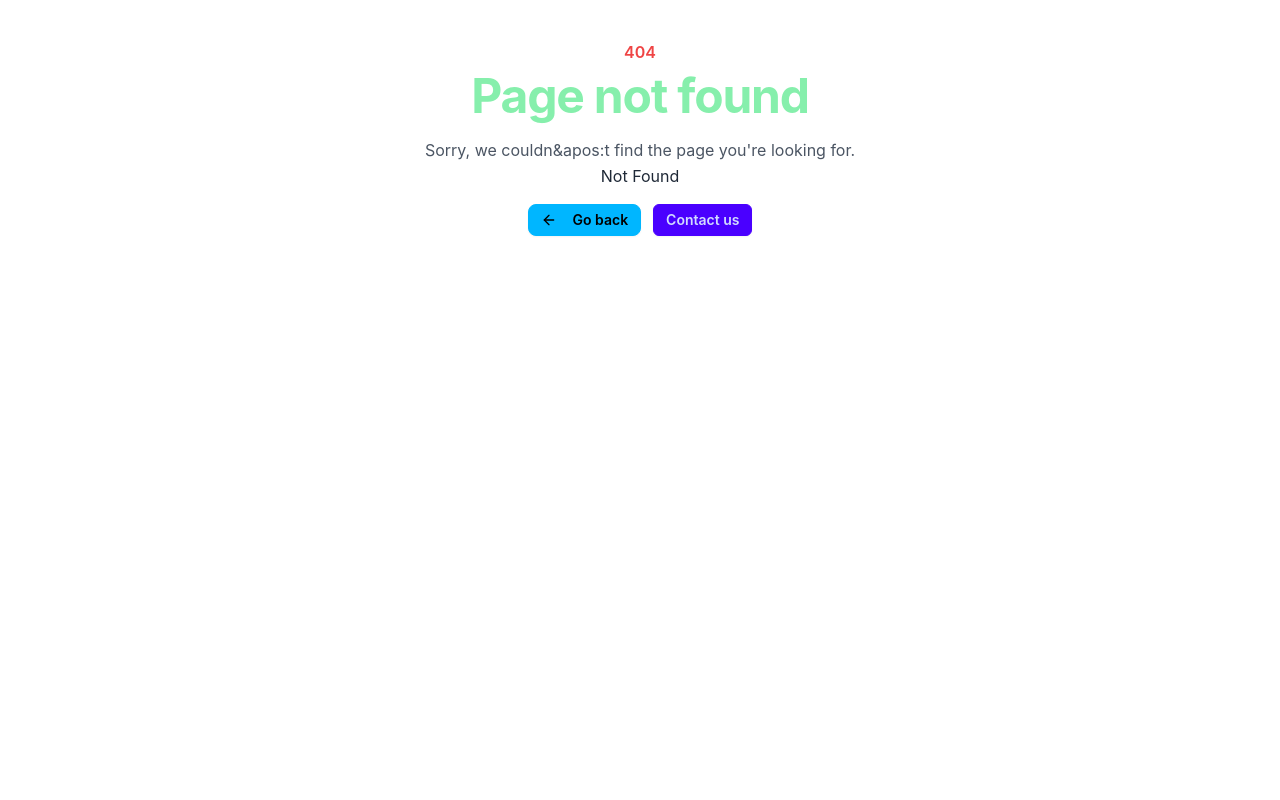
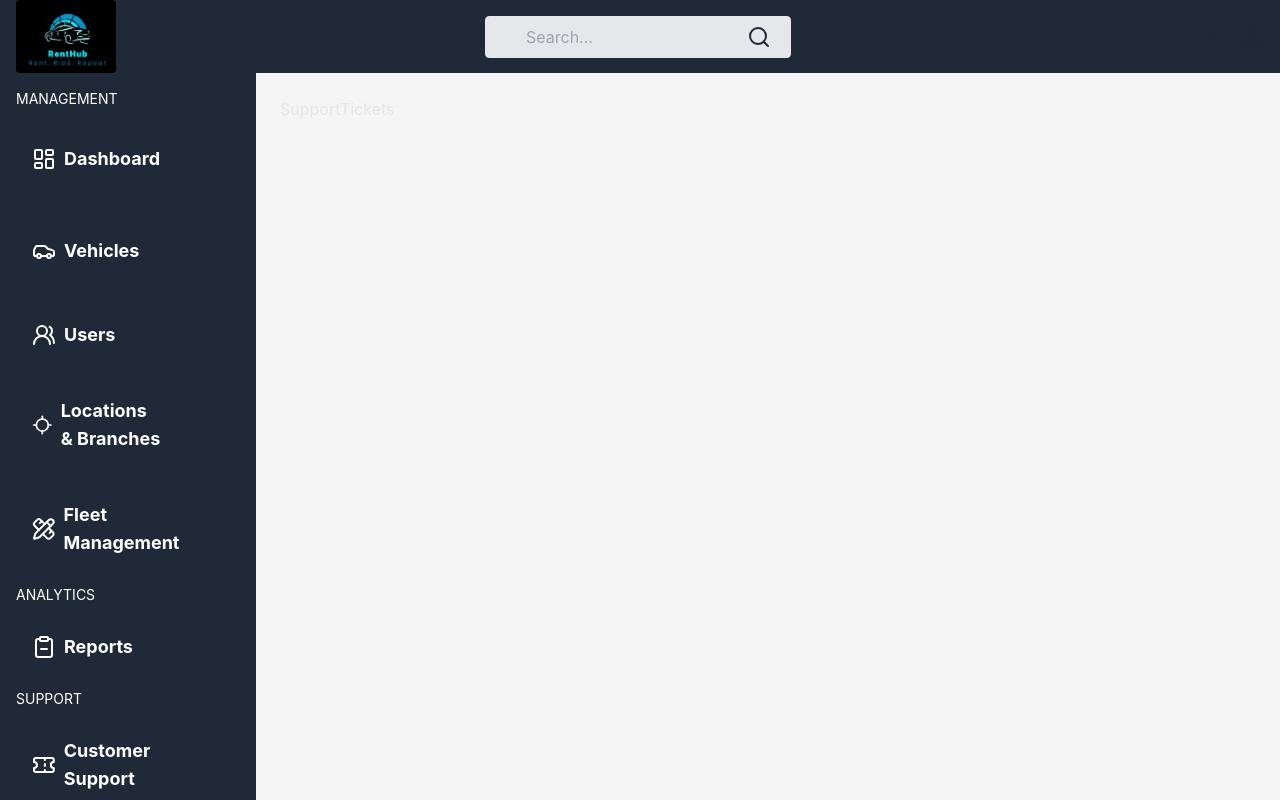
Before and after one commit to Freshia-Njoki/VRMS-client, a React (Vite) app: page /admin-dashboard in a window 1280 px wide. Before the commit this address had no page. Shown: the top 800 px of the page. Built offline with nearby package versions, Linux system fonts and the light colour scheme.

Commit message:
admin dashboard set up

```diff
--- a/src/components/adminDashboard/AdminDashboard.tsx
+++ /dev/null
@@ -1,17 +0,0 @@
-import React from 'react';
-
-const AdminDashboard: React.FC = () => {
-  return (
-    <div className="p-4">
-      <h1 className="text-3xl font-bold mb-4">Admin Dashboard</h1>
-      <div className="grid grid-cols-1 sm:grid-cols-2 lg:grid-cols-4 gap-4">
-        <div className="bg-white shadow rounded p-4">Total Bookings: 120</div>
-        <div className="bg-white shadow rounded p-4">Revenue: $5400</div>
-        <div className="bg-white shadow rounded p-4">New Users: 15</div>
-        <div className="bg-white shadow rounded p-4">Vehicles Available: 30</div>
-      </div>
-    </div>
-  );
-};
-
-export default AdminDashboard;
--- /dev/null
+++ b/src/components/adminDashboard/AdminNavbar.tsx
@@ -0,0 +1,30 @@
+import logo from '../../assets/logo.png'
+import { Bell, CircleUser, Mail, Search } from "lucide-react"
+
+function AdminNavbar() {
+  return (
+    <nav className="bg-gray-800 px-4">
+    <div className="container mx-auto flex justify-between items-center">
+      <span>
+      <img src={logo} height={100} width={100} alt="" className="rounded" />
+      </span>
+      <div className="relative justify-items-end space-x-10 ">
+    <input
+      type="text"
+      className="pl-10 pr-4 py-2 border rounded w-full bg-gray-200"
+      placeholder="Search..."
+    />
+    <Search className="absolute right-5 top-1/2 transform -translate-y-1/2" />
+  </div>
+      <div className="flex space-x-4">
+        <Bell />
+        <Mail />
+        <CircleUser />
+
+      </div>
+    </div>
+  </nav>
+  )
+}
+
+export default AdminNavbar
--- /dev/null
+++ b/src/components/adminDashboard/CustomerSupport.tsx
@@ -0,0 +1,9 @@
+import React from 'react'
+
+function CustomerSupport() {
+  return (
+    <div>CustomerSupport</div>
+  )
+}
+
+export default CustomerSupport
--- /dev/null
+++ b/src/components/adminDashboard/Layout.tsx
@@ -0,0 +1,55 @@
+import { useState } from 'react';
+import Home from '../../pages/Home';
+import DashboardAdmin from './Dashboard.tsx';
+import ManageVehicles from './ManageVehicles.tsx';
+import ManageUsers from './ManageUsers.tsx';
+import LocationBranches from './LocationBranches.tsx';
+import FleetManagement from './FleetManagement.tsx';
+import Reports from './Reports.tsx';
+import CustomerSupport from './CustomerSupport.tsx';
+import Card from '../customerDashboard/Card.tsx';
+import SideNav from './Sidenav.tsx';
+
+function Layout() {
+  const [selectedNavItem, setSelectedNavItem] = useState('dashboard');
+
+  const handleNavItemClick = (item: string) => {
+    setSelectedNavItem(item);
+  };
+  const renderContent = () => {
+    switch (selectedNavItem) {
+      case 'vehicles':
+        return <ManageVehicles />;
+      case 'users':
+        return <ManageUsers />
+      case 'locationBranches':
+        return <LocationBranches />
+      case 'fleet-management':
+      return <FleetManagement />;
+      case 'reports':
+        return < Reports />;
+      case 'customer-support':
+        return <CustomerSupport />;
+      default:
+        return <DashboardAdmin />;
+    }
+  };
+  return (
+    <div className='flex min-h-screen bg-neutral-100 text-neutral-200'>
+      <div className='min-w-[15%] hidden md:block'>
+        <SideNav onSelect={handleNavItemClick} />
+      </div>
+      <div className='flex flex-col min-w-[80%]'>
+
+        <div className="h-fit">
+          <Card>
+            {renderContent()}
+          </Card>
+        </div>
+
+      </div>
+    </div>
+  )
+}
+
+export default Layout
--- /dev/null
+++ b/src/components/adminDashboard/Sidenav.tsx
@@ -0,0 +1,63 @@
+import { Ticket, Car, LayoutDashboard, UsersRound, Locate, PencilRuler, ClipboardMinus } from "lucide-react";
+
+
+function SideNav({onSelect}:any) {
+  const handleItemClick = (item:string) => {
+    onSelect(item);
+  };
+
+
+  return (
+    <ul className="menu bg-gray-800 min-w-full gap-2 text-base-content min-h-full text-white p-4">
+      <h3>MANAGEMENT</h3>
+      <li>
+        <div className="flex items-center gap-2">
+          <LayoutDashboard />
+          <span className="font-bold text-lg cursor-pointer py-5" onClick={() => handleItemClick('dashboard')}>Dashboard</span>
+        </div>
+      </li>
+      <li>
+        <div className="flex items-center gap-2">
+        <Car />
+          <span className="flex items-center gap-2 font-bold text-lg cursor-pointer  py-5" onClick={() => handleItemClick('vehicles')}>Vehicles</span>
+        </div>
+      </li>
+
+      <li>
+        <div className="flex gap-2 items-center cursor-pointer py-5">
+          <UsersRound />
+          <span className="font-bold text-lg"  onClick={() => handleItemClick('users')}>Users</span>
+        </div>
+      </li>
+
+      <li>
+        <div className="flex items-center gap-2 cursor-pointer font-bold py-5 text-lg"  onClick={() => handleItemClick('locationsBranches')}>
+        <Locate />
+        Locations & Branches
+        </div>
+      </li>
+      <li>
+        <div className="flex items-center py-5 gap-2">
+          <PencilRuler />
+          <span className="font-bold text-lg"  onClick={() => handleItemClick('fleet-management')}>Fleet Management</span>
+        </div>
+      </li>
+      <h6>ANALYTICS</h6>
+      <li>
+        <div className="flex items-center py-5 gap-2">
+          <ClipboardMinus />
+          <span className="font-bold text-lg"  onClick={() => handleItemClick('reports')}>Reports</span>
+        </div>
+      </li>
+      <h6>SUPPORT</h6>
+      <li>
+        <div className="flex items-center py-5 gap-2">
+          <Ticket />
+          <span className="font-bold text-lg"  onClick={() => handleItemClick('customer-support')}>Customer Support</span>
+        </div>
+      </li>
+    </ul>
+  );
+}
+
+export default SideNav;
--- a/src/main.tsx
+++ b/src/main.tsx
@@ -7,72 +7,119 @@ import Home from './pages/Home.tsx';
 import Register from './components/auth/Register.tsx';
 import NotFound from './pages/NotFound.tsx';
 import Contact from './components/adminDashboard/Contact.tsx';
-import AdminDashboard from './components/adminDashboard/AdminDashboard.tsx';
+import AdminDashboard from './pages/AdminDashboard.tsx';
 import About from './pages/About.tsx';
 import Dashboard from './pages/Dashboard.tsx';
+import DashboardAdmin from './components/adminDashboard/Dashboard.tsx';
 import Login from './components/auth/Login.tsx';
-import AccountSettings from './components/customerDashboard/AccountSettings.tsx';
 import CurrentBookings from './components/customerDashboard/CurrentBookings.tsx';
 import SupportTicket from './components/customerDashboard/SupportTicket.tsx';
 import BookingHistory from './components/customerDashboard/BookingHistory.tsx';
 import MyTickets from './components/customerDashboard/MyTickets.tsx';
 import NewTickets from './components/customerDashboard/NewTickets.tsx';
+import ManageVehicles from './components/adminDashboard/ManageVehicles.tsx';
+import ManageUsers from './components/adminDashboard/ManageUsers.tsx';
+import LocationBranches from './components/adminDashboard/LocationBranches.tsx';
+import FleetManagement from './components/adminDashboard/FleetManagement.tsx';
+import Reports from './components/adminDashboard/Reports.tsx';
+import CustomerSupport from './components/adminDashboard/CustomerSupport.tsx';
 
 const router = createBrowserRouter([
   {
     path: '/',
     element: <Home />,
-    errorElement:<NotFound/>,
+    errorElement: <NotFound />,
   },
   {
     path: 'register',
     element: <Register />,
-    errorElement:<NotFound/>,
+    errorElement: <NotFound />,
   },
   {
     path: 'login',
     element: <Login />,
-    errorElement:<NotFound/>,
+    errorElement: <NotFound />,
   },
   {
     path: 'contact',
     element: <Contact />,
-    errorElement:<NotFound/>,
+    errorElement: <NotFound />,
   },
   {
     path: 'about',
     element: <About />,
-    errorElement:<NotFound/>,
+    errorElement: <NotFound />,
   },
   {
     path: 'dashboard',
     element: <Dashboard />,
-    errorElement:<NotFound/>,
+    errorElement: <NotFound />,
   },
   {
     path: 'support-ticket',
     element: <SupportTicket />,
-    errorElement:<NotFound />
+    errorElement: <NotFound />
   },
   {
     path: 'current-bookings',
     element: <CurrentBookings />,
-    errorElement:<NotFound />
+    errorElement: <NotFound />
   },
   {
     path: 'booking-history',
     element: <BookingHistory />,
-    errorElement:<NotFound />
+    errorElement: <NotFound />
   },
   {
     path: 'my-tickets',
     element: <MyTickets />,
-    errorElement:<NotFound />
+    errorElement: <NotFound />
   },
   {
     path: 'new-tickets',
     element: <NewTickets />,
-    errorElement:<NotFound />
+    errorElement: <NotFound />
+  }
+  ,
+  {
+    path: 'admin-dashboard',
+    element: <AdminDashboard />,
+    errorElement: <NotFound />
+  },
+  {
+    path: 'dashboard',
+    element: <DashboardAdmin />,
+    errorElement: <NotFound />
+  },
+  {
+    path: 'vehicles',
+    element: <ManageVehicles />,
+    errorElement: <NotFound />
+  },
+  {
+    path: 'users',
+    element: <ManageUsers />,
+    errorElement: <NotFound />
+  },
+  {
+    path: 'locationsBranches',
+    element: <LocationBranches />,
+    errorElement: <NotFound />
+  },
+  {
+    path: 'fleet-management',
+    element: <FleetManagement />,
+    errorElement: <NotFound />
+  },
+  {
+    path: 'reports',
+    element: <Reports />,
+    errorElement: <NotFound />
+  },
+  {
+    path: 'customer-support',
+    element: <CustomerSupport />,
+    errorElement: <NotFound />
   }
 
 ])
@@ -80,7 +127,7 @@ const router = createBrowserRouter([
 
 ReactDOM.createRoot(document.getElementById('root')!).render(
   <React.StrictMode>
-      <RouterProvider router={router}></RouterProvider>
+    <RouterProvider router={router}></RouterProvider>
 
   </React.StrictMode>,
 )
--- a/src/pages/Admin.tsx
+++ b/src/pages/Admin.tsx
@@ -1,11 +1,11 @@
 import React, { useState } from 'react';
 import Sidebar from 'react-sidebar';
-import Dashboard from '../components/adminDashboard/AdminDashboard';
+import Dashboard from './AdminDashboard';
 import ManageVehicles from '../components/adminDashboard/ManageVehicles';
 import ManageUsers from '../components/adminDashboard/ManageUsers';
 import Reports from '../components/adminDashboard/Reports';
 import LocationBranches from '../components/adminDashboard/LocationBranches';
-import SupportTickets from '../components/adminDashboard/SupportTickets';
+import SupportTickets from '../components/adminDashboard/Dashboard';
 import FleetManagement from '../components/adminDashboard/FleetManagement';
 import { Link, Routes, Route, Router } from 'react-router-dom';
 
--- /dev/null
+++ b/src/pages/AdminDashboard.tsx
@@ -0,0 +1,16 @@
+import Layout from '../components/adminDashboard/Layout'
+import Footer from '../components/common/Footer'
+import AdminNavbar from '../components/adminDashboard/AdminNavbar';
+
+
+const AdminDashboard: React.FC = () => {
+  return (
+    <div>
+    <AdminNavbar />
+    <Layout />
+    <Footer />
+</div>
+  );
+};
+
+export default AdminDashboard;
--- a/src/pages/Home.tsx
+++ b/src/pages/Home.tsx
@@ -1,5 +1,5 @@
 
-import AdminDashboard from '../components/adminDashboard/AdminDashboard'
+import AdminDashboard from './AdminDashboard'
 import Footer from '../components/common/Footer'
 import Navbar from '../components/common/Navbar'
 import ContainerWrapper from '../components/ContainerWrapper'
```
Also changed, not shown: src/components/adminDashboard/Dashboard.tsx (renamed from src/components/adminDashboard/SupportTickets.tsx).
